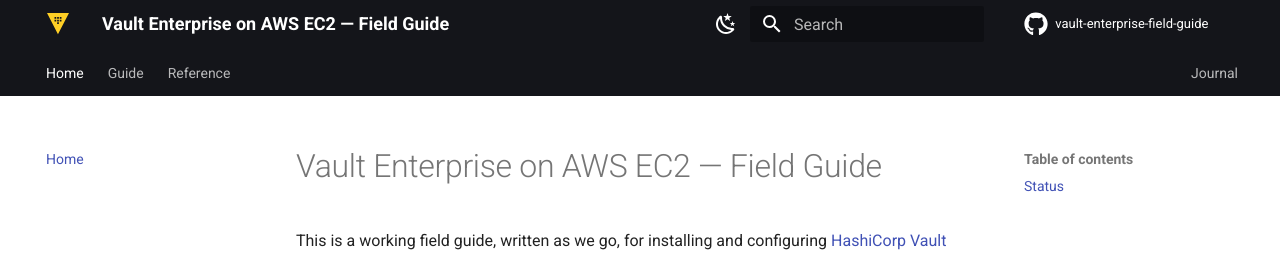
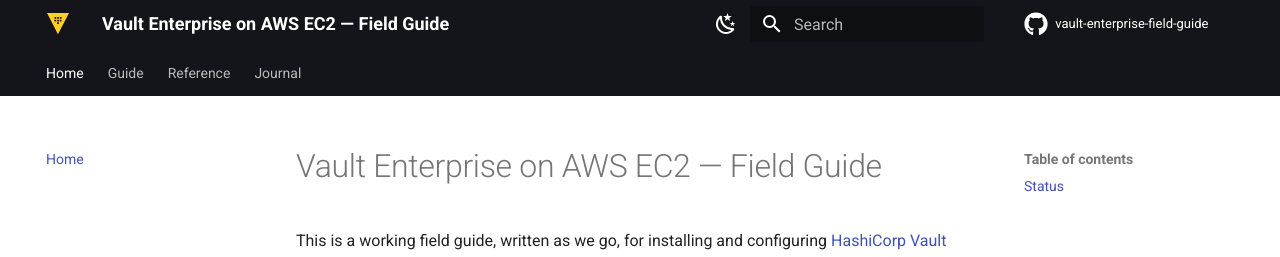
Before and after one commit to markcarriedo/vault-enterprise-field-guide, an MkDocs documentation site: the page built from docs/index.md, in a window 1280 px wide. Shown: the top 257 px of the page. Built offline with MkDocs 1.6.1 and Material for MkDocs 9.7.7, drawn with Linux system fonts in a browser that asks for light colours; comment, search, counter and statistics services are not loaded.

Commit message:
style(nav): drop the right-align CSS, keep Journal in normal tab flow
Claude-Session: https://claude.ai/code/session_01W8wX9ho5zsL4nSkjw8ZJSM

```diff
--- a/docs/stylesheets/vault-brand.css
+++ b/docs/stylesheets/vault-brand.css
@@ -35,13 +35,3 @@
 .md-footer {
   background-color: #000000;
 }
-
-/* Push the last top-level nav tab (Journal) to the right, separating it from the
-   primary Home/Guide/Reference group. */
-.md-tabs__list {
-  display: flex;
-}
-
-.md-tabs__item:last-child {
-  margin-left: auto;
-}
```
